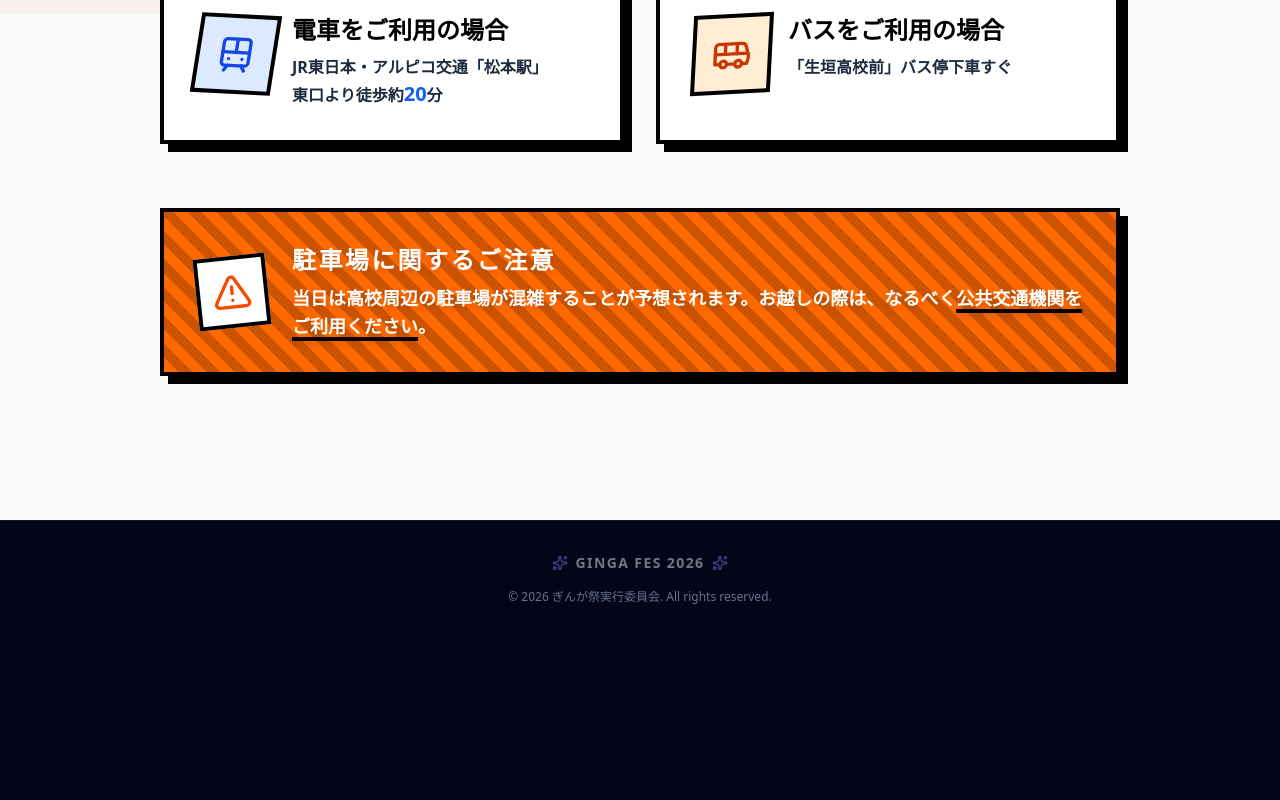
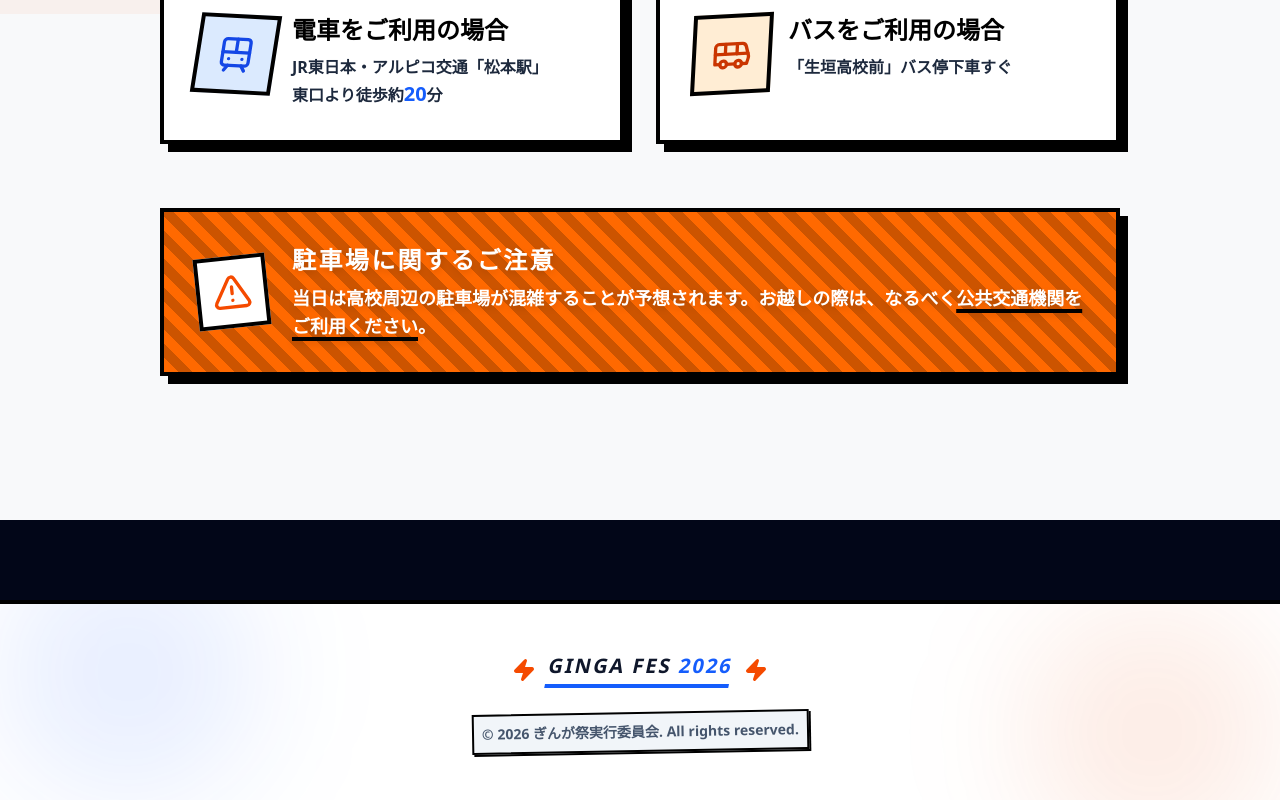
Before and after one commit to gingakouhou/gingafes2026, a Next.js app: page /access in a window 1280 px wide. Shown: the part 866-1666 px from the top of the page. Before the commit the page ends 1503 px from the top, so only its background shows below. Built offline with nearby package versions, Linux system fonts and the light colour scheme.

Commit message:
fix: スマホ表示時の余白調整、メニューリンク追加、フッターデザインの刷新

```diff
--- a/src/app/page.tsx
+++ b/src/app/page.tsx
@@ -24,7 +24,7 @@ export default async function Home() {
       <div className="fixed top-0 right-0 w-1/2 h-full bg-blue-600/5 -skew-x-12 translate-x-32 pointer-events-none z-0" />
       <div className="fixed bottom-0 left-0 w-1/3 h-2/3 bg-orange-600/5 skew-x-12 -translate-x-16 pointer-events-none z-0" />
 
-      <main className="relative z-10 w-full max-w-6xl px-4 py-8 mx-auto sm:px-6 lg:px-8">
+      <main className="relative z-10 w-full max-w-6xl px-4 pt-24 pb-8 mx-auto sm:px-6 lg:px-8">
 
         {/* --- HERO SECTION --- */}
         <section className="flex flex-col items-center justify-center min-h-[80vh] text-center mb-24 relative px-4">
--- a/src/components/Footer.tsx
+++ b/src/components/Footer.tsx
@@ -1,20 +1,23 @@
-import Link from "next/link";
-import { Sparkles } from "lucide-react";
+import { Zap } from "lucide-react";
 
 export default function Footer() {
   return (
-    <footer className="border-t border-indigo-500/10 bg-slate-950 py-8">
-      <div className="mx-auto flex max-w-7xl flex-col items-center justify-center px-4 sm:px-6 lg:px-8">
-        <div className="mb-4 flex items-center justify-center gap-2 opacity-50">
-          <Sparkles className="h-4 w-4 text-indigo-400" />
-          <span className="text-sm font-semibold tracking-widest text-slate-200">
-            GINGA FES 2026
+    <footer className="border-t-4 border-black bg-white py-12 mt-20 relative overflow-hidden">
+      {/* 背景装飾 */}
+      <div className="absolute top-0 right-0 w-64 h-64 bg-orange-600/10 rounded-full blur-3xl" />
+      <div className="absolute bottom-0 left-0 w-64 h-64 bg-blue-600/10 rounded-full blur-3xl" />
+
+      <div className="mx-auto flex max-w-7xl flex-col items-center justify-center px-4 sm:px-6 lg:px-8 relative z-10">
+        <div className="mb-6 flex items-center justify-center gap-3">
+          <Zap className="h-6 w-6 text-orange-600 fill-orange-600" />
+          <span className="text-xl font-black tracking-widest text-slate-900 border-b-4 border-blue-600 pb-1 -skew-x-12">
+            GINGA FES <span className="text-blue-600">2026</span>
           </span>
-          <Sparkles className="h-4 w-4 text-indigo-400" />
+          <Zap className="h-6 w-6 text-orange-600 fill-orange-600" />
         </div>
-        <p className="text-center text-xs text-slate-500">
-          &copy; {new Date().getFullYear()} ぎんが祭実行委員会. All rights
-          reserved.
+
+        <p className="text-center font-bold text-sm text-slate-600 bg-slate-100 p-2 border-2 border-black inline-block -rotate-1 shadow-[2px_2px_0px_rgba(0,0,0,1)]">
+          &copy; {new Date().getFullYear()} ぎんが祭実行委員会. All rights reserved.
         </p>
       </div>
     </footer>
--- a/src/components/Header.tsx
+++ b/src/components/Header.tsx
@@ -73,8 +73,8 @@ export default function Header() {
 
       {/* Mobile Navigation */}
       <div
-        className={`md:hidden absolute top-full left-0 w-full bg-white border-b-4 border-black shadow-[0_8px_0px_rgba(0,0,0,1)] overflow-hidden transition-all duration-300 ease-in-out ${
-          isMobileMenuOpen ? "max-h-96 border-t-4" : "max-h-0 border-t-0"
+        className={`md:hidden absolute top-full left-0 w-full bg-white border-b-4 border-black shadow-[0_8px_0px_rgba(0,0,0,1)] overflow-y-auto transition-all duration-300 ease-in-out ${
+          isMobileMenuOpen ? "max-h-[80vh] border-t-4" : "max-h-0 border-t-0"
         }`}
       >
         <nav className="flex flex-col px-4 py-4 space-y-4">
```
